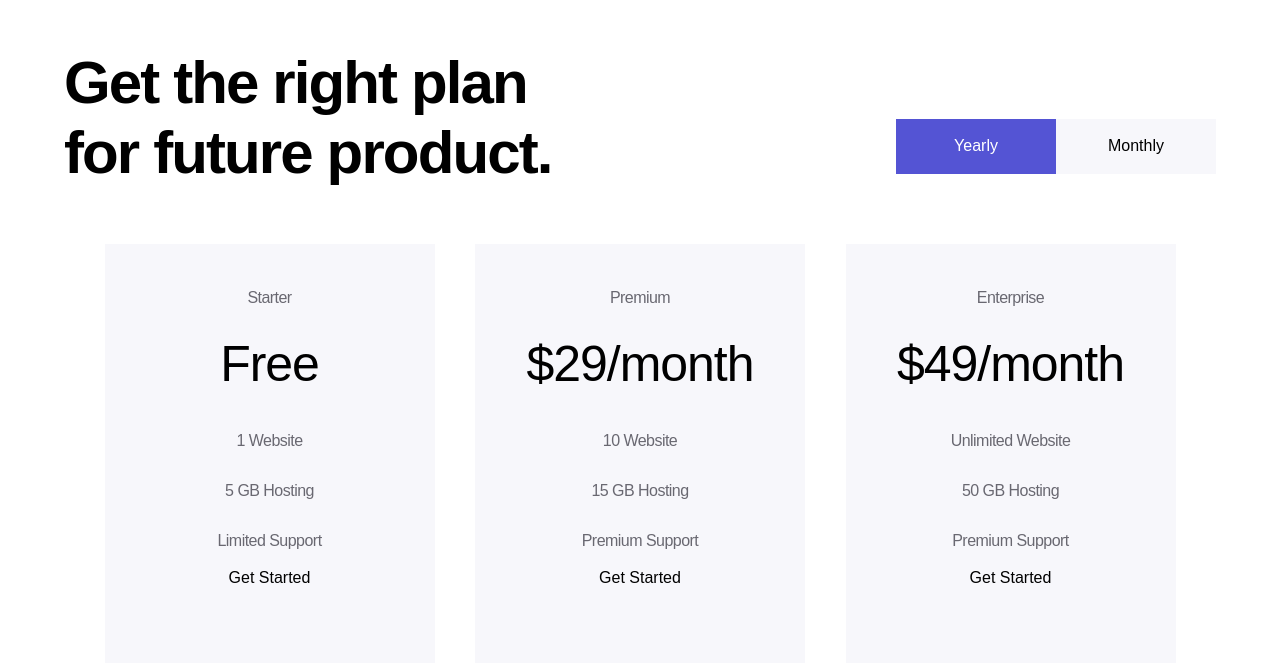
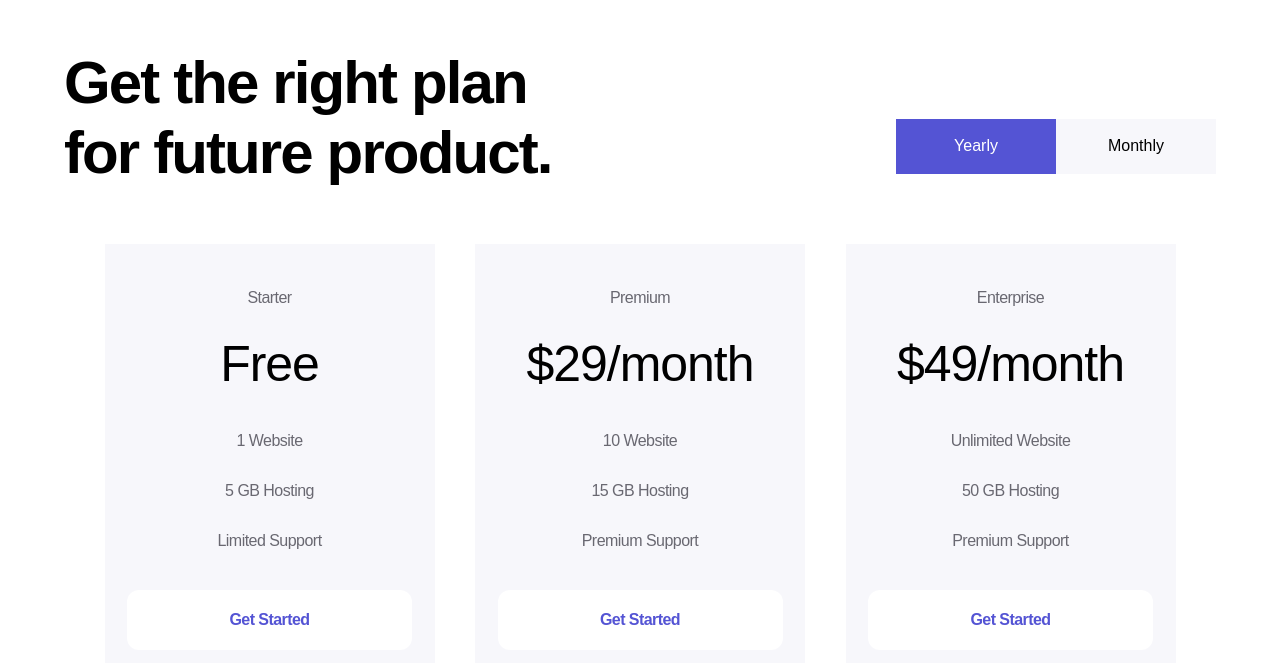
Before and after one commit to sefeoluwa/globe-landing-page, a React (Vite) app: page / in a window 1280 px wide. Shown: the part 2643-3306 px from the top of the page. Built offline with nearby package versions, Linux system fonts and the light colour scheme; some icons are missing; a web font is replaced by a local one.

Commit message:
button style for specs

```diff
--- a/src/components/SubPlans.jsx
+++ b/src/components/SubPlans.jsx
@@ -14,7 +14,7 @@ function SubPlans() {
     </div>
 
     <div className="bottom">
-      <div className='flex justify-evenly'>
+      <div className='flex justify-evenly plans'>
         {plans.map((plan) => (
           <div key={plan.title} className='w-[330px] h-[441px] bg-[#F7F7FB] p-[1vw]rounded-xl flex flex-col items-center pt-10'>
             <p className='text-[#696871] text[18px] leading-[28px] tracking-[-0.56px] pb-6'>{plan.title}</p>
@@ -24,7 +24,7 @@ function SubPlans() {
             <li key={spec} className='text-[#696871] text[17px] leading-[50px] tracking-[-0.53px] text-center'>{spec}</li>
           ))}
             </ul>
-            <button>{plan.button}</button>
+            <button className='text-[#5454D4] bg-white w-[285px] h-[60px] text[18px] leading-[28px] tracking-[-0.56px] font-bold rounded-[12px] mt-6' >{plan.button}</button>
           </div>
         ))}
       </div>
```
